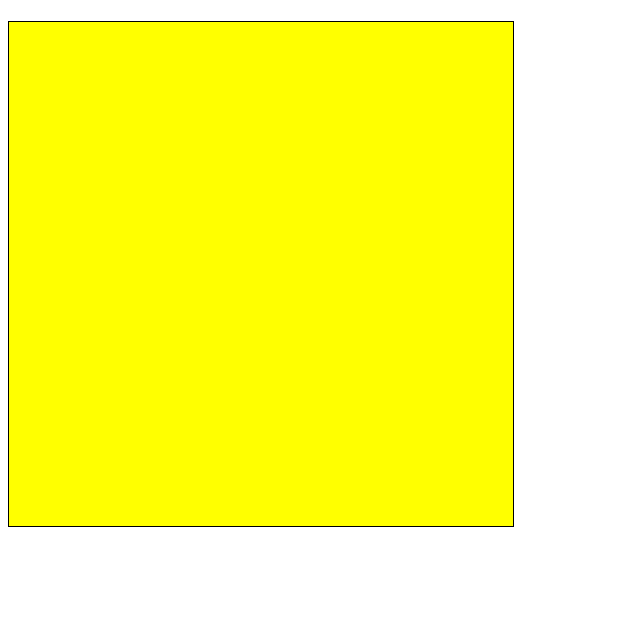
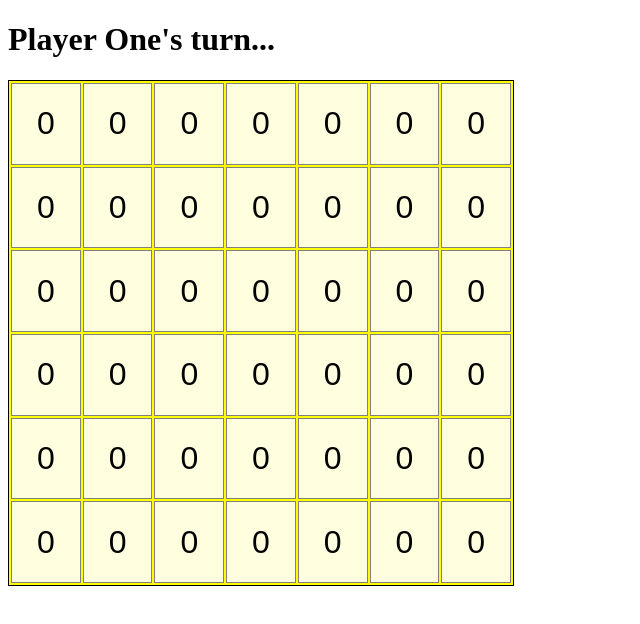
Before and after one commit to odiemontano/connect-four-js, a plain HTML site: page index.html in a window 1280 px wide. Shown: the whole page, without its empty margins (0-640 px from the left). Drawn offline with Linux system fonts and the light colour scheme.

Commit message:
change order of script.js and added defer for gh pages

```diff
--- a/index.html
+++ b/index.html
@@ -5,12 +5,12 @@
     <meta name="viewport" content="width=device-width">
     <title>Connect Four HTML Skeleton</title>
     <link href="style.css" rel="stylesheet" type="text/css" />
+    <script src="script.js" defer></script>
   </head>
   <body>
    <div class="container">
      <h1 class="turn"></div>
      <div class="board"></div>
    </div>
-    <script src="script.js"></script>
   </body>
 </html>
--- a/script.js
+++ b/script.js
@@ -15,15 +15,6 @@ function Gameboard() {
     const availableCells = board
       .filter((row) => row[column].getValue() === 0)
       .map((row) => row[column]);
-
-    // 0, 1
-    //    1  2  3  4  5  6  7
-    // 1 [0, 0, 0, 0, 0, 0, 0],
-    // 2 [0, 0, 0, 0, 0, 0, 0],
-    // 3 [1, 0, 0, 0, 0, 0, 0],
-    // 4 [2, 0, 0, 0, 0, 0, 0],
-    // 5 [1, 0, 0, 0, 0, 0, 0],
-    // 6 [1, 0, 0, 0, 0, 0, 0]
 
     if (!availableCells.length) return;
     const lowestRow = availableCells.length - 1;
@@ -91,8 +82,44 @@ function GameController(
   return {
     playRound,
     getActivePlayer,
+    getBoard: board.getBoard,
   };
 }
 
-const game = GameController();
-game.playRound(0);
+function ScreenController() {
+  const game = GameController();
+  const playerTurnDiv = document.querySelector('.turn');
+  const boardDiv = document.querySelector('.board');
+
+  const updateScreen = () => {
+    boardDiv.textContent = '';
+
+    const board = game.getBoard();
+    const activePlayer = game.getActivePlayer();
+
+    playerTurnDiv.textContent = `${activePlayer.name}'s turn...`;
+
+    board.forEach((row) => {
+      row.forEach((cell, index) => {
+        const cellButton = document.createElement('button');
+        cellButton.classList.add('cell');
+
+        cellButton.dataset.column = index;
+        cellButton.textContent = cell.getValue();
+        boardDiv.appendChild(cellButton);
+      });
+    });
+  };
+
+  function clickHandlerBoard(e) {
+    const selectedColumn = e.target.dataset.column;
+    if (!selectedColumn) return;
+    game.playRound(selectedColumn);
+    updateScreen();
+  }
+  boardDiv.addEventListener('click', clickHandlerBoard);
+
+  updateScreen();
+}
+
+ScreenController();
```
